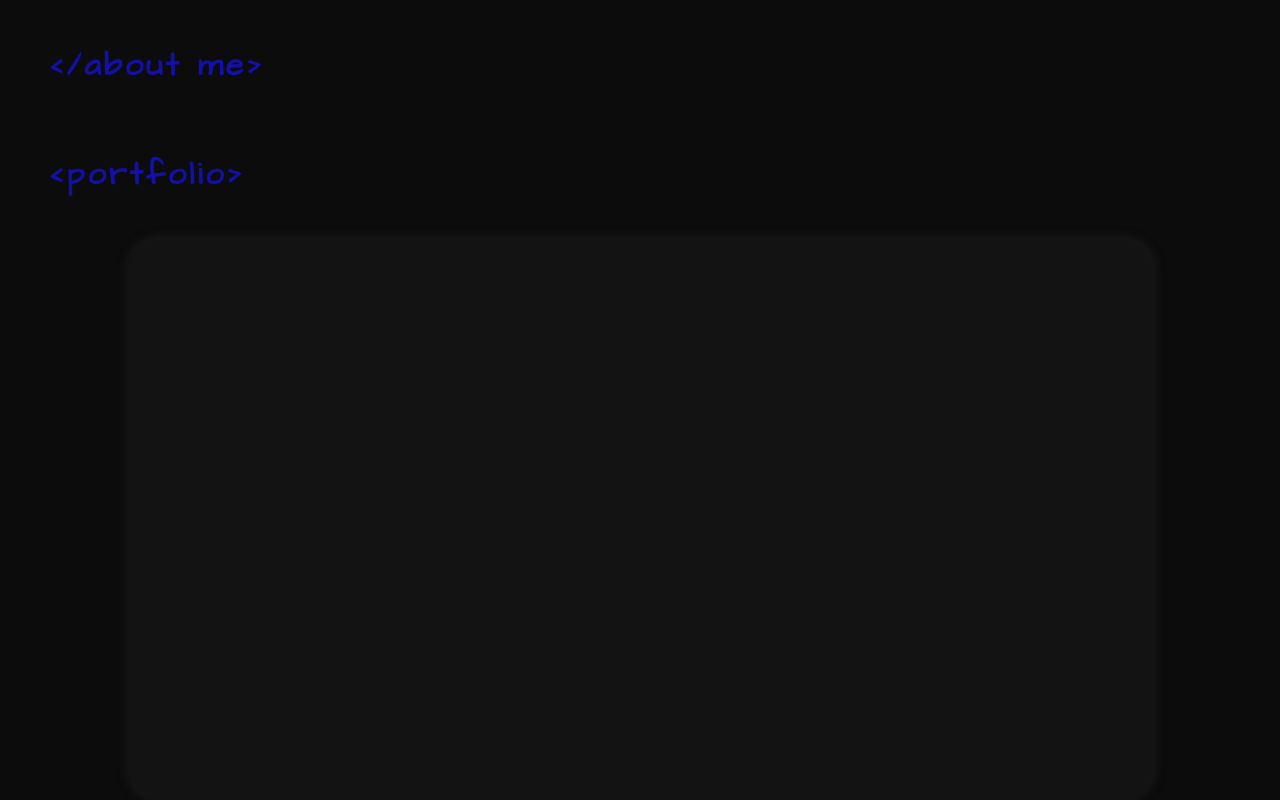
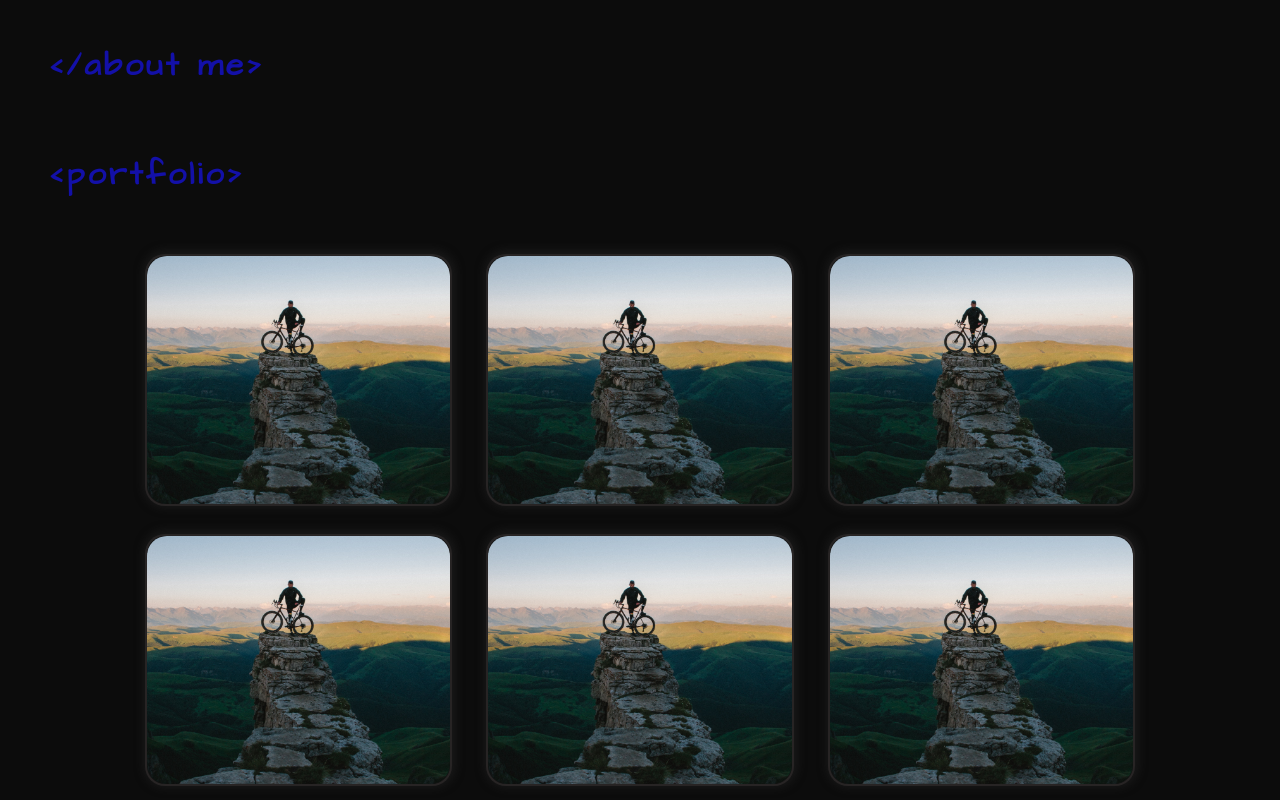
Before and after one commit to piterman93/portfolio-app, a React (Create React App) app: page / in a window 1280 px wide. Shown: the part 1480-2280 px from the top of the page. Built offline with nearby package versions, Linux system fonts and the light colour scheme.

Commit message:
add portfolio page

```diff
--- a/src/App.js
+++ b/src/App.js
@@ -2,7 +2,7 @@ import Header from "./components/Header";
 import About from "./components/About/About";
 import Contact from "./components/Contact/Contact";
 import Home from "./components/Home";
-import Portfolio from "./components/Portfolio";
+import Portfolio from "./components/Portfolio/Portfolio";
 import Footer from "./components/Footer";
 
 import "./App.scss";
--- a/src/components/About/HobbiesDescription.js
+++ b/src/components/About/HobbiesDescription.js
@@ -8,11 +8,11 @@ export default function HobbiesDescription() {
       <h3>Hobbies</h3>
       <div className="scroll">
         My biggest passion is sport - I have been playing volleyball for about
-        last 13 years. Last year I was playing with my team in 2nd polish
-        league. In addition, I work on a gym, ride a bike and hike in the
-        mountains. My second passion is traveling. Exploring new places and
-        meeting new cultures is for me something special, that gives opportunity
-        to broad horizons.
+        13 years. Last season I was playing with my team in 2nd polish league.
+        In addition, I work on a gym, ride a bike and hike in the mountains. My
+        second passion is traveling. Exploring new places and meeting new
+        cultures is for me something special, that gives opportunity to broad
+        horizons.
       </div>
     </div>
   );
--- a/src/components/Portfolio.js
+++ /dev/null
@@ -1,18 +0,0 @@
-import React from "react";
-
-import "../styles/Portfolio.scss";
-
-const title = "<portfolio>";
-const titleEnd = "</portfolio>";
-
-export default function Portfolio() {
-  return (
-    <div className="portfolio" id="portfolio">
-      <div className="wrapper">
-        <h1>{title}</h1>
-        <div className="portfolio__card"></div>
-        <h1>{titleEnd}</h1>
-      </div>
-    </div>
-  );
-}
--- /dev/null
+++ b/src/components/Portfolio/Portfolio.js
@@ -0,0 +1,81 @@
+import React from "react";
+
+import skills from "../../assets/hobbies.jpg";
+import PortfolioItem from "./PortfolioItem";
+
+import "../../styles/Portfolio.scss";
+
+const title = "<portfolio>";
+const titleEnd = "</portfolio>";
+
+const data = [
+  {
+    id: 1,
+    source: skills,
+    alt: "moja apka",
+    title: "check in app",
+    technologies: "React | Redux | SCSS",
+    live: "https://piterman93.github.io/check-in-app/",
+    code: "https://github.com/piterman93/check-in-app",
+  },
+  {
+    id: 2,
+    source: skills,
+    alt: "moja apka",
+    title: "check in app",
+    technologies: "React | Redux | SCSS",
+    live: "https://piterman93.github.io/check-in-app/",
+    code: "https://github.com/piterman93/check-in-app",
+  },
+  {
+    id: 3,
+    source: skills,
+    alt: "moja apka",
+    title: "check in app",
+    technologies: "React | Redux | SCSS",
+    live: "https://piterman93.github.io/check-in-app/",
+    code: "https://github.com/piterman93/check-in-app",
+  },
+  {
+    id: 4,
+    source: skills,
+    alt: "moja apka",
+    title: "check in app",
+    technologies: "React | Redux | SCSS",
+    live: "https://piterman93.github.io/check-in-app/",
+    code: "https://github.com/piterman93/check-in-app",
+  },
+  {
+    id: 5,
+    source: skills,
+    alt: "moja apka",
+    title: "check in app",
+    technologies: "React | Redux | SCSS",
+    live: "https://piterman93.github.io/check-in-app/",
+    code: "https://github.com/piterman93/check-in-app",
+  },
+  {
+    id: 6,
+    source: skills,
+    alt: "moja apka",
+    title: "check in app",
+    technologies: "React | Redux | SCSS",
+    live: "https://piterman93.github.io/check-in-app/",
+    code: "https://github.com/piterman93/check-in-app",
+  },
+];
+
+export default function Portfolio() {
+  const content = data.map((item) => (
+    <PortfolioItem key={item.id} item={item} />
+  ));
+  return (
+    <div className="portfolio" id="portfolio">
+      <div className="wrapper">
+        <h1>{title}</h1>
+        <div className="portfolio__card">{content}</div>
+        <h1>{titleEnd}</h1>
+      </div>
+    </div>
+  );
+}
--- /dev/null
+++ b/src/components/Portfolio/PortfolioItem.js
@@ -0,0 +1,24 @@
+import React from "react";
+
+import "../../styles/Portfolio.scss";
+
+export default function PortfolioItem({ item }) {
+  return (
+    <div className="portfolio__item">
+      <img src={item.source} alt={item.alt} />
+      <div className="item__description">
+        <h2>{item.title.toUpperCase()}</h2>
+        <h3>Technologies:</h3>
+        <p>{item.technologies}</p>
+        <div className="actions">
+          <a href={item.live} target="_blank">
+            <button className="button">Live</button>
+          </a>
+          <a href={item.code} target="_blank">
+            <button className="button">Code</button>
+          </a>
+        </div>
+      </div>
+    </div>
+  );
+}
--- a/src/index.scss
+++ b/src/index.scss
@@ -4,3 +4,24 @@
   box-sizing: border-box;
   scroll-behavior: smooth;
 }
+
+html {
+  ::-webkit-scrollbar {
+    width: 1vw;
+  }
+
+  ::-webkit-scrollbar-track {
+    box-shadow: inset 0 0 5px rgb(73, 73, 73);
+    border-radius: 10px;
+  }
+
+  ::-webkit-scrollbar-thumb {
+    background: rgb(43, 42, 42);
+    border-radius: 10px;
+    transition: 0.2s ease all;
+  }
+
+  ::-webkit-scrollbar-thumb:hover {
+    background: #222121;
+  }
+}
--- a/src/styles/About.scss
+++ b/src/styles/About.scss
@@ -34,7 +34,7 @@
         li {
           padding: 0.75rem;
           border: 1px solid white;
-          border-radius: 10px;
+          border-radius: 20px;
           position: relative;
           z-index: 1;
           transition: 0.2s ease;
@@ -59,19 +59,19 @@
             left: 0;
             right: 0;
             bottom: 0;
-            border-radius: 10px;
+            border-radius: 20px;
             background-color: $homeMenuColor;
             z-index: -1;
-            transform: scaleX(0) scaleY(0);
+            transform: scaleX(0);
             transform-origin: center;
             transition: transform 0.2s ease-in-out;
           }
 
           &:hover::after {
-            transform: scaleX(1) scaleY(1);
+            transform: scaleX(1);
           }
           &:focus::after {
-            transform: scaleX(1) scaleY(1);
+            transform: scaleX(1);
           }
         }
       }
--- a/src/styles/Portfolio.scss
+++ b/src/styles/Portfolio.scss
@@ -3,6 +3,7 @@
 .portfolio {
   color: $textColour;
   background-color: $backgroundColor;
+  font-family: "Architects Daughter", cursive;
 
   .wrapper {
     width: 100%;
@@ -14,15 +15,119 @@
       width: 80%;
       height: 70%;
       position: relative;
-      background-color: rgb(19, 19, 19);
+      // background-color: rgb(19, 19, 19);
       border-radius: 30px;
       margin: auto;
-      -webkit-box-shadow: 1px -1px 8px 3px rgba(29, 29, 29, 0.73);
-      box-shadow: 1px -1px 8px 3px rgba(29, 29, 29, 0.73);
+
       display: flex;
-      flex-direction: column;
       align-items: center;
       justify-content: space-around;
+      flex-wrap: wrap;
+
+      .portfolio__item {
+        width: 30%;
+        height: 45%;
+        display: flex;
+        align-items: center;
+        justify-content: center;
+        border: 2px solid rgba(61, 56, 56, 0.473);
+        border-radius: 20px;
+        cursor: pointer;
+        background-color: rgb(19, 19, 19);
+        -webkit-box-shadow: 1px -1px 8px 3px rgba(29, 29, 29, 0.73);
+        box-shadow: 1px -1px 8px 3px rgba(29, 29, 29, 0.73);
+        position: relative;
+        overflow: hidden;
+        transition: all 0.4s ease;
+
+        img {
+          position: absolute;
+          width: 100%;
+          height: 100%;
+          z-index: 1;
+          object-fit: cover;
+          border-radius: 20px;
+          transition: all 0.3s ease;
+        }
+
+        &:hover {
+          background-color: rgb(15, 15, 15);
+          opacity: 1;
+
+          img {
+            opacity: 0.2;
+            z-index: 0;
+            transform: scale(1.1);
+          }
+
+          .item__description {
+            opacity: 1;
+          }
+        }
+
+        .item__description {
+          width: 100%;
+          height: 80%;
+          display: flex;
+          flex-direction: column;
+          align-items: center;
+          justify-content: space-around;
+          letter-spacing: 0.15em;
+          z-index: 0;
+          opacity: 0;
+
+          h2 {
+            text-decoration: underline;
+          }
+
+          .actions {
+            width: 50%;
+            display: flex;
+            justify-content: space-around;
+
+            .button {
+              font-family: "Architects Daughter", cursive;
+              font-size: 14px;
+              padding: 0.5rem 1rem;
+              background-color: rgb(19, 19, 19);
+              border: 1px solid white;
+              color: white;
+              text-transform: uppercase;
+              border-radius: 15px;
+              cursor: pointer;
+              transition: 0.1s;
+              position: relative;
+              z-index: 1;
+
+              &::after {
+                content: "";
+                position: absolute;
+                top: 0;
+                left: 0;
+                right: 0;
+                bottom: 0;
+                border-radius: 15px;
+                background-color: $homeMenuColor;
+                z-index: -1;
+                transform: scaleX(0) scaleY(0);
+                transform-origin: center;
+                transition: transform 0.2s ease-in-out;
+              }
+
+              &:hover::after {
+                transform: scaleX(1) scaleY(1);
+              }
+              &:focus::after {
+                transform: scaleX(1) scaleY(1);
+              }
+
+              &:hover {
+                // background-color: $paragraphTitle;
+              }
+            }
+          }
+        }
+      }
     }
 
     h1 {
```
